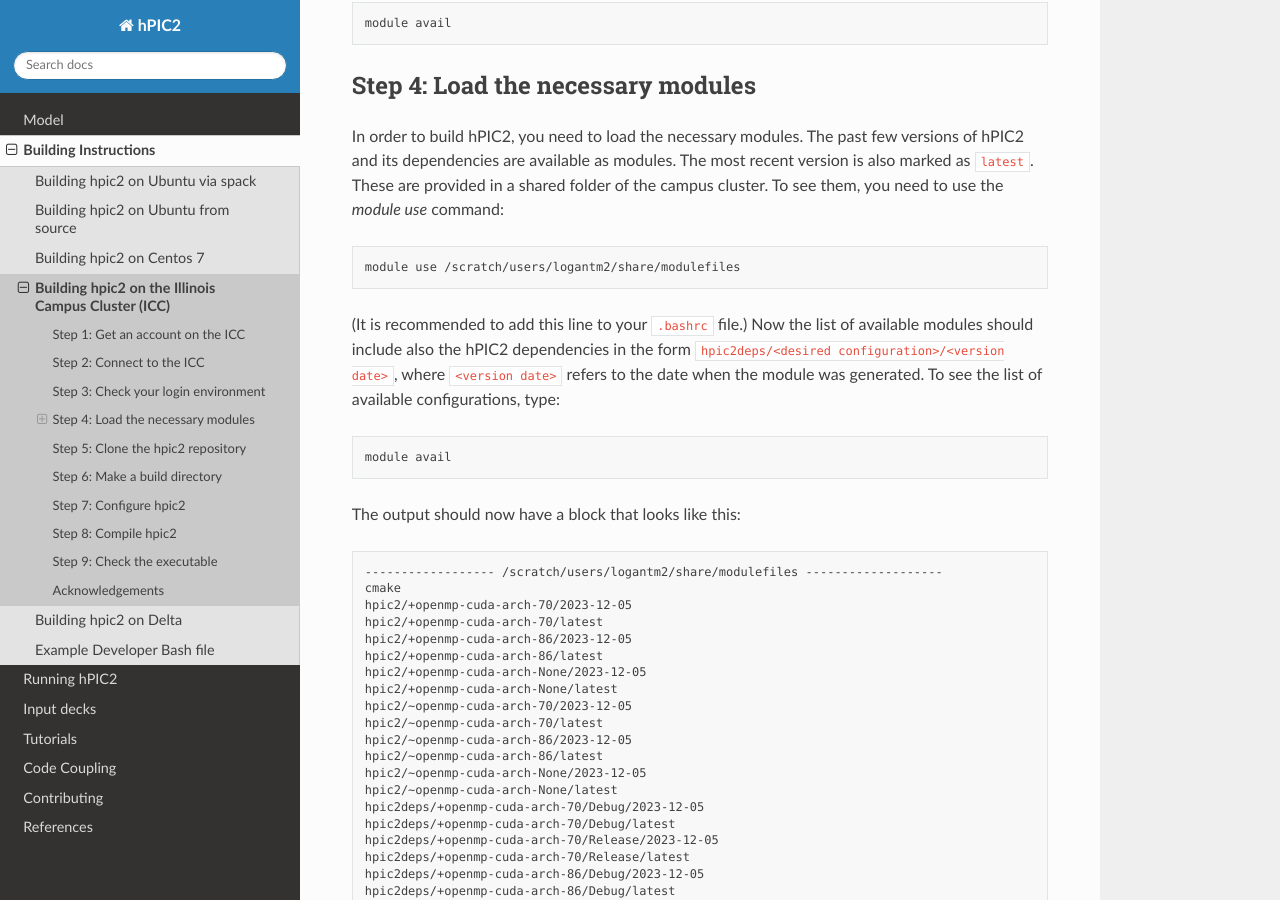
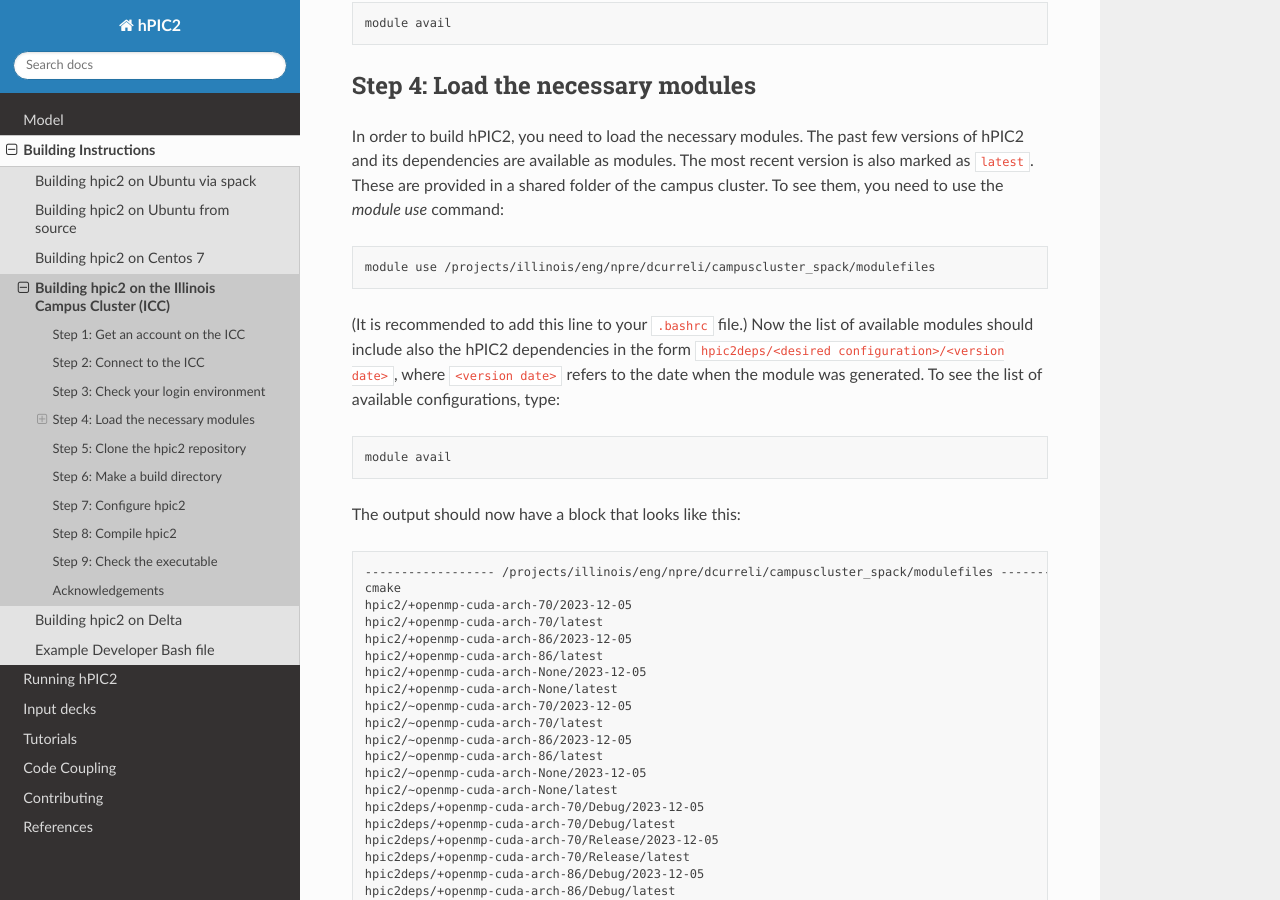
Before and after one commit to lcpp-org/hpic2doc, a Sphinx documentation site: the page built from docs/source/build_on_ICC.rst, in a window 1280 px wide and 900 px high, scrolled down 1197 px. Built offline with Sphinx 7.4.7 and the Read the Docs theme 3.1.0, drawn with Linux system fonts in a browser that asks for light colours; some of the changed text lies outside the part shown.

Commit message:
Update build_on_ICC.rst

```diff
--- a/docs/source/build_on_ICC.rst
+++ b/docs/source/build_on_ICC.rst
@@ -69,7 +69,7 @@
 
 .. code-block:: bash
 
-   module use /scratch/users/logantm2/share/modulefiles
+   module use /projects/illinois/eng/npre/dcurreli/campuscluster_spack/modulefiles
 
 (It is recommended to add this line to your ``.bashrc`` file.)
 Now the list of available modules should include also the hPIC2 dependencies
@@ -86,7 +86,7 @@
 
 .. code-block:: bash
 
-   ------------------ /scratch/users/logantm2/share/modulefiles -------------------
+   ------------------ /projects/illinois/eng/npre/dcurreli/campuscluster_spack/modulefiles -------------------
    cmake
    hpic2/+openmp-cuda-arch-70/2023-12-05
    hpic2/+openmp-cuda-arch-70/latest
@@ -179,7 +179,7 @@
 
 .. code-block:: bash
 
-   module use /scratch/users/logantm2/share/modulefiles
+   module use /projects/illinois/eng/npre/dcurreli/campuscluster_spack/modulefiles
    module purge
    module load hpic2deps/+openmp-cuda-arch-None/Release/latest
 
```
